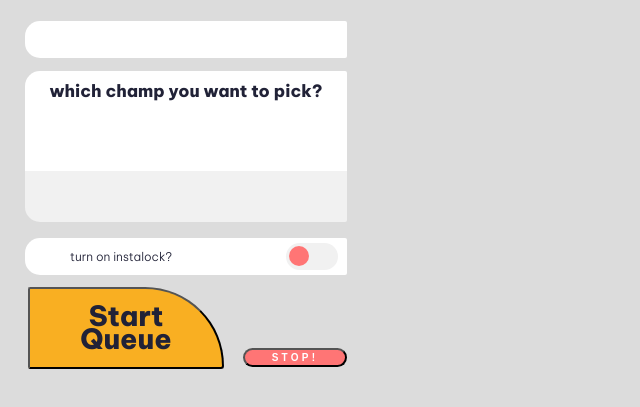
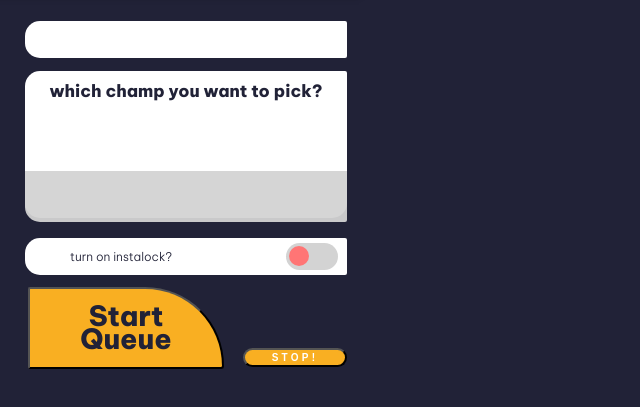
Before and after one commit to shiroamurha/lol-QueueManager, a website: page index.html in a window 1280 px wide. Shown: the part 87-494 px from the top of the page, without its empty margins (0-640 px from the left). Drawn offline with Linux system fonts and the light colour scheme; a web font is replaced by a local one.

Commit message:
Update style.css

```diff
--- a/style.css
+++ b/style.css
@@ -1,5 +1,5 @@
 body {
-    background-color: #DCDCDC;
+    background-color: #212237;
     font-size: 100%;
 }
 
@@ -16,7 +16,7 @@ label {
     text-indent: -9999px;
     width: 52px;
     height: 27px;
-    background: #F1F1F1;
+    background: #D3D3D3;
     float: right;
     border-radius: 100px;
     position: relative;
@@ -36,7 +36,7 @@ label::after{
     transition: 0.3s;
 }
 input:checked + label {
-    background: #F1F1F1;
+    background: #D3D3D3;
 }
 
 input:checked + label::after {
@@ -57,6 +57,7 @@ label:active:after {
     border-radius: 0px;
 
     background: #FFFFFF;
+    box-shadow: 0px 3px #F9AF22, -1em 0 0.4em;
 }
 .title-app {
     position:absolute;
@@ -71,7 +72,6 @@ label:active:after {
     font-size: 22px;
     line-height: 82.6%;
     /* or 18px */
-
 
     color: #212237;
 }
@@ -115,7 +115,7 @@ label:active:after {
     height: 51px;
     left: 25px;
     top: 258px;
-    background: #F1F1F1;
+    background: #D3D3D3F1;
     border-radius: 0px 0px 2px 15px;
     z-index: 1;
 }
@@ -176,7 +176,7 @@ label:active:after {
     height: 19px;
     top: 435px;
     left: 243px;
-    background: #FF7575;
+    background: #F9AF22;
     border-radius: 400px;
 
 
@@ -194,7 +194,13 @@ label:active:after {
 }
 
 /* ESSE COMANDO NAO FUNCIONA FOADASE VOU SURTAR AAAAAAAAASSSSSAAAAAAAAAAAAAAAAAAA */
-button:focus {
+/* button:focus {
     outline:none;
     box-shadow: none;
   }
+  input:focus, textarea:focus, select:focus{
+    background-color: transparent;
+    outline: none;
+    box-shadow: none;
+}
+*/
```
